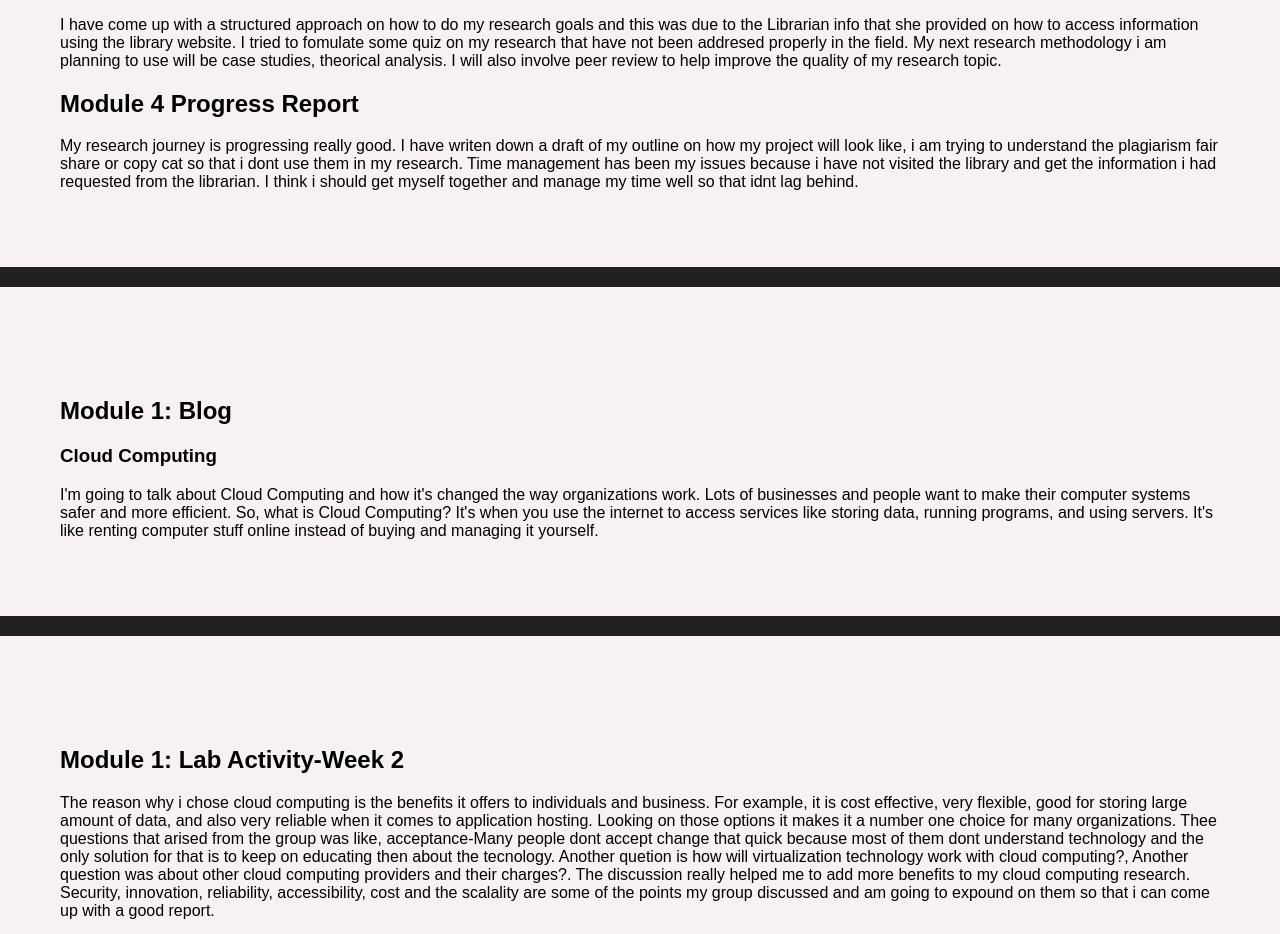
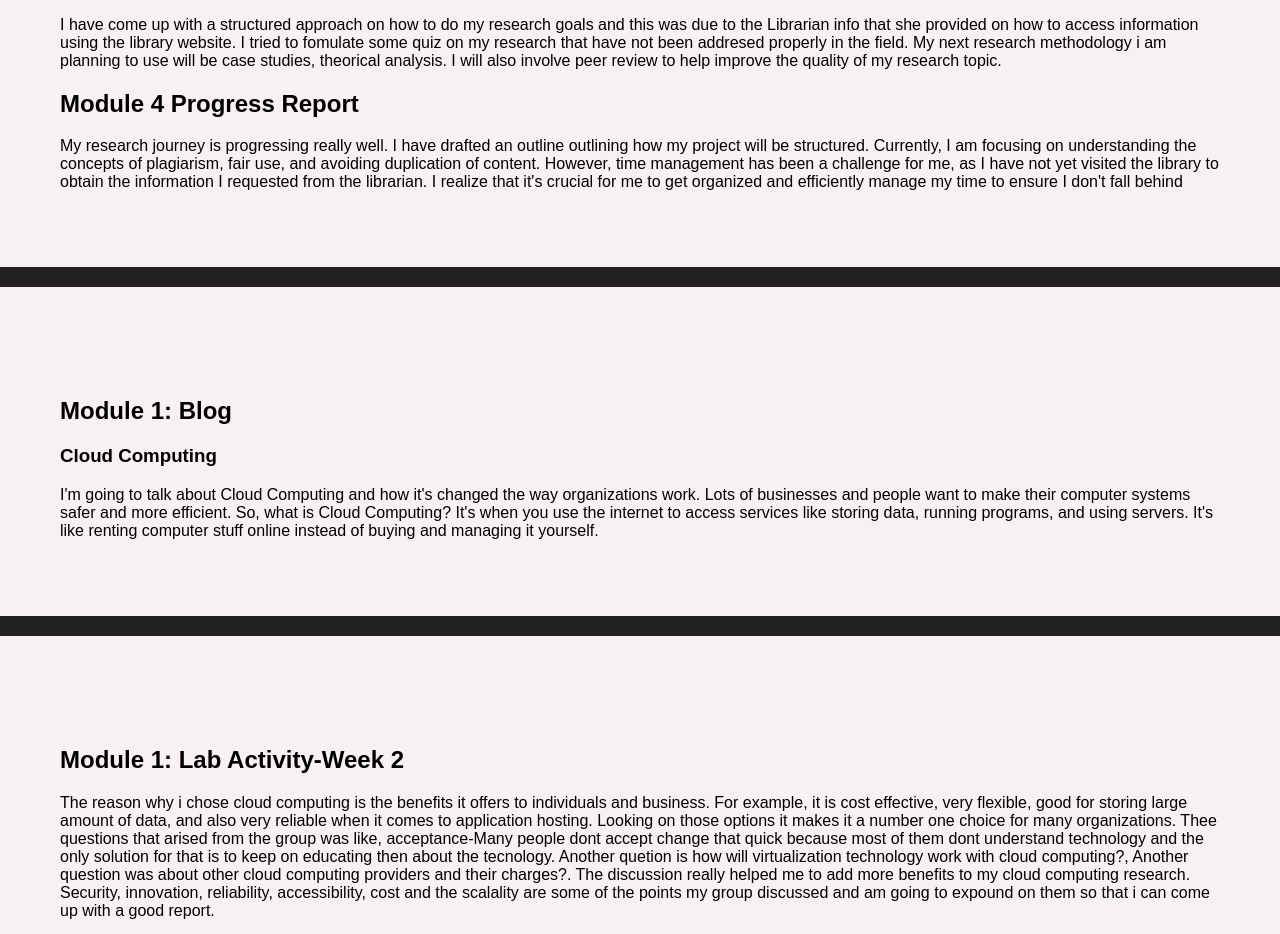
Before and after one commit to Jabari19/BASIS-Program, a plain HTML site: page index.html in a window 1280 px wide. Shown: the part 1660-2594 px from the top of the page. Drawn offline with Linux system fonts and the light colour scheme.

Commit message:
progress report

```diff
--- a/index.html
+++ b/index.html
@@ -81,7 +81,7 @@
 
             </div>
             <h2>Module 4 Progress Report</h2>
-            <p>My research journey is progressing really good. I have writen down a draft of my outline on how my project will look like, i am trying to understand the  plagiarism fair share or copy cat so that i dont use them in my research. Time management has been my issues because i have not visited the library and get the information i had requested from the librarian. I think i should get myself together and manage my time well so that idnt lag behind.  </p>
+            <p>My research journey is progressing really well. I have drafted an outline outlining how my project will be structured. Currently, I am focusing on understanding the concepts of plagiarism, fair use, and avoiding duplication of content. However, time management has been a challenge for me, as I have not yet visited the library to obtain the information I requested from the librarian. I realize that it's crucial for me to get organized and efficiently manage my time to ensure I don't fall behind  </p>
 
     </section>
 
```
